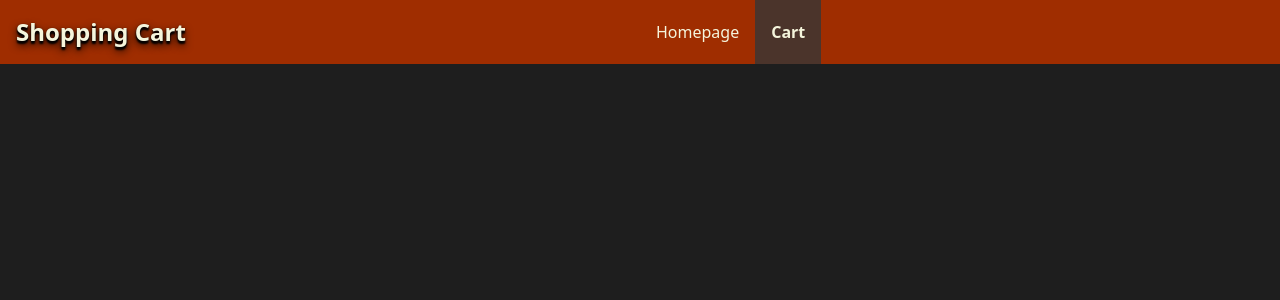
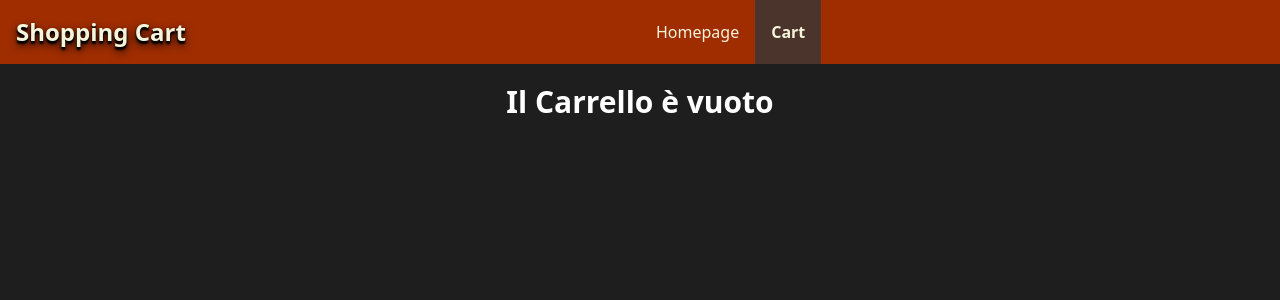
Before and after one commit to FrankFerr/shopping-cart-react-ts, a React (Vite) app: page /cart in a window 1280 px wide. Shown: the top 300 px of the page. Built offline with nearby package versions, Linux system fonts and the light colour scheme.

Commit message:
completamento pagina carrello

```diff
--- a/src/components/ProductCartCard/ProductCartCard.tsx
+++ b/src/components/ProductCartCard/ProductCartCard.tsx
@@ -19,13 +19,13 @@ function ProductCartCard({ productCart }: ProductCartCardProps){
     }
 
     return (
-        <div className="flex flex-row w-1/2 p-4 border-y border-white">
+        <div className="flex flex-row w-full p-4 border-y border-white">
             <img className="h-full w-40 object-contain" src={productCart.image} alt={productCart.title} />
             <div className="ml-4">
                 <h1 className="text-2xl font-medium">{productCart.title}</h1>
                 <p className="text-sm text-blue-400 mt-2 mb-4">{productCart.category}</p>
                 <QtaChanger qta={productCart.qta} onPlus={onAddQta} onSubtract={onSubtractQta} onDelete={onDeleteProd}/>
-                <p className="text-2xl font-medium mt-4">{productCart.price.toString().replace('.', ',')}€</p>
+                <p className="text-2xl font-medium mt-4">{productCart.price.toFixed(2).toString().replace('.', ',')}€</p>
             </div>
         </div>
     )
--- a/src/pages/Cart/Cart.tsx
+++ b/src/pages/Cart/Cart.tsx
@@ -6,12 +6,29 @@ import ProductCartCard from "../../components/ProductCartCard/ProductCartCard"
 
 function Cart(){
     const productsCart: ProductCart[] = useSelector((state: RootState) => state.cart)
+    const emptyCart = <h1 className="text-white text-3xl font-bold">Il Carrello è vuoto</h1>
 
     return (
         <>
             <Navbar></Navbar>
-            <div className="w-screen h-full flex flex-col items-center mt-5">
-                {productsCart.map((prodCart) => <ProductCartCard key={prodCart.id} productCart={prodCart} />)}
+            <div className="mt-5 flex justify-center gap-6">
+                {
+                    productsCart.length === 0 ?
+                    emptyCart :
+                    <>
+                        <div className="w-3/5 h-full">
+                            <h1 className="text-4xl font-bold mb-5">Carrello</h1>
+                            <div className="h-full flex flex-col items-center">
+                                {productsCart.map((prodCart) => <ProductCartCard key={prodCart.id} productCart={prodCart} />)}
+                            </div>
+                        </div>
+                        <div className="w-fit h-52">
+                            <p className="text-2xl font-bold">
+                                Totale ({productsCart.reduce((accumulator, current) => accumulator + current.qta, 0)} articoli): {productsCart.reduce((accumulator, current) => accumulator + (current.price * current.qta), 0).toFixed(2).toString().replace('.', ',')}€
+                            </p>
+                        </div>
+                    </>
+                }
             </div>
         </>
     )
--- a/src/redux/CartSlice.ts
+++ b/src/redux/CartSlice.ts
@@ -11,8 +11,7 @@ const cartSlice = createSlice({
             state.push(action.payload)
         },
         deleteProduct: (state, action: PayloadAction<number>) => {
-            console.log(state.filter((prod) => prod.id !== action.payload))
-            state = state.filter((prod) => prod.id !== action.payload)
+            return state.filter((prod) => prod.id !== action.payload)
         },
         incrementQta: (state, action: PayloadAction<number>) => {
             for(const prod of state){
```
